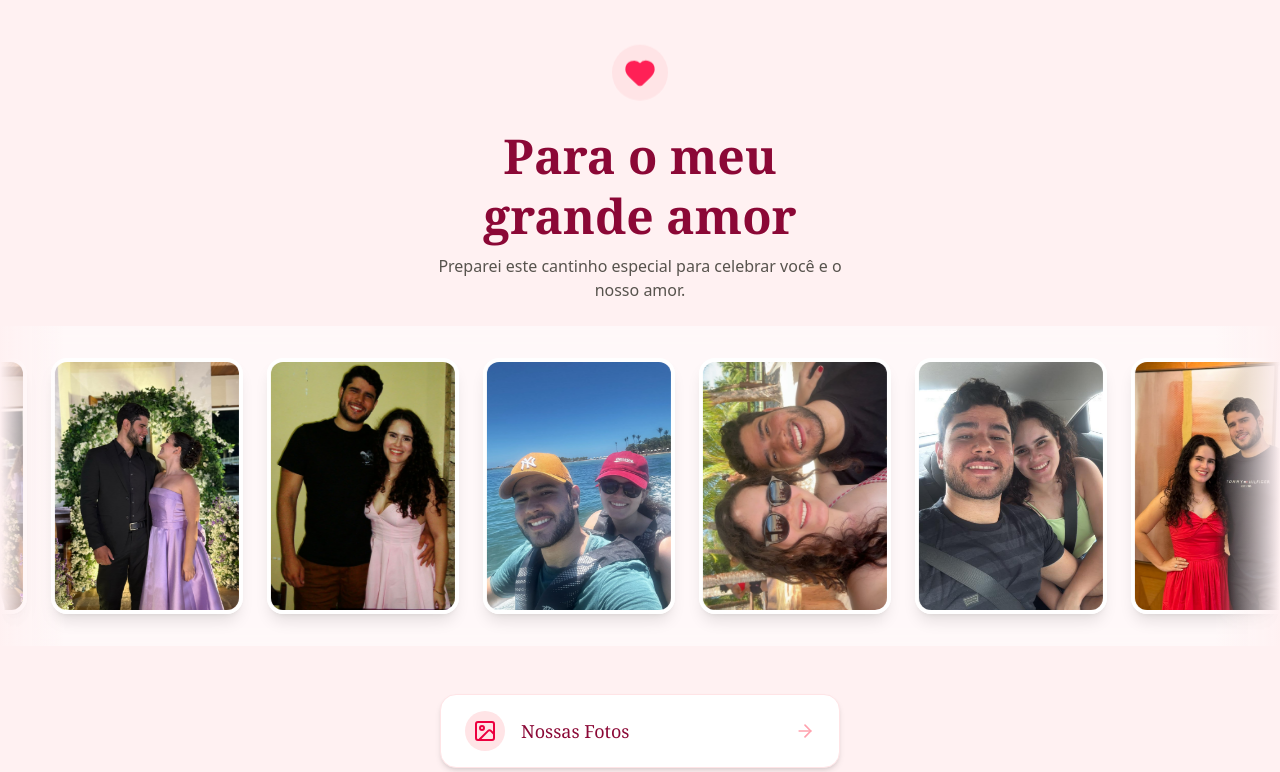
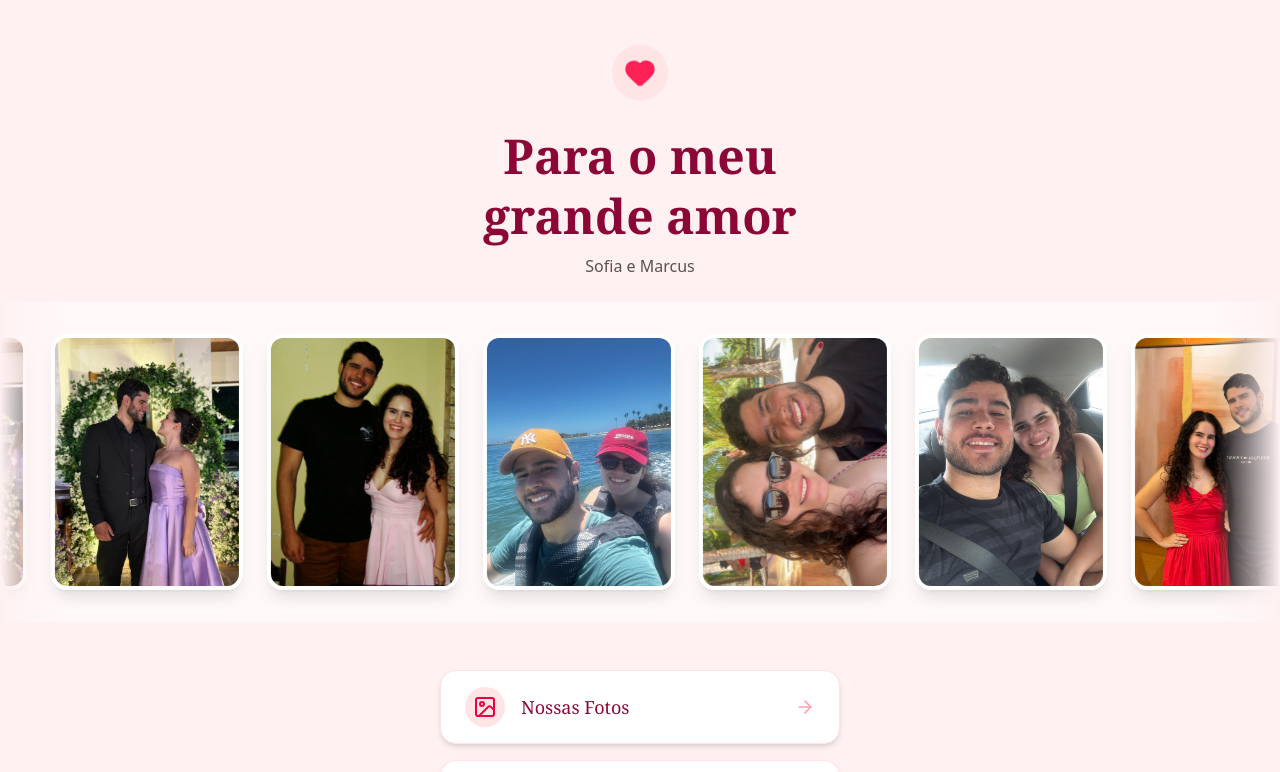
Before and after one commit to AllanOLVS/landingpage-sofia, a React (Vite) app in the folder meu-amor/: page / in a window 1280 px wide. Shown: the top 772 px of the page. Built offline with nearby package versions, Linux system fonts and the light colour scheme.

Commit message:
ex: mudanca

```diff
--- a/meu-amor/src/data/config.ts
+++ b/meu-amor/src/data/config.ts
@@ -4,7 +4,7 @@ export const SPOTIFY_LINK = "https://open.spotify.com/playlist/37i9dQZF1DXcBWIGo
 
 // Personalize aqui
 export const CONFIG = {
-    siteName: "Para o meu grande amor",
-    subtitle: "Preparei este cantinho especial para celebrar você e o nosso amor.",
+    siteName: "Sofia Dona do Meu Coração",
+    subtitle: "Sofia e Marcus",
     footerMessage: "Feito com todo amor do mundo ❤️",
 };
```
